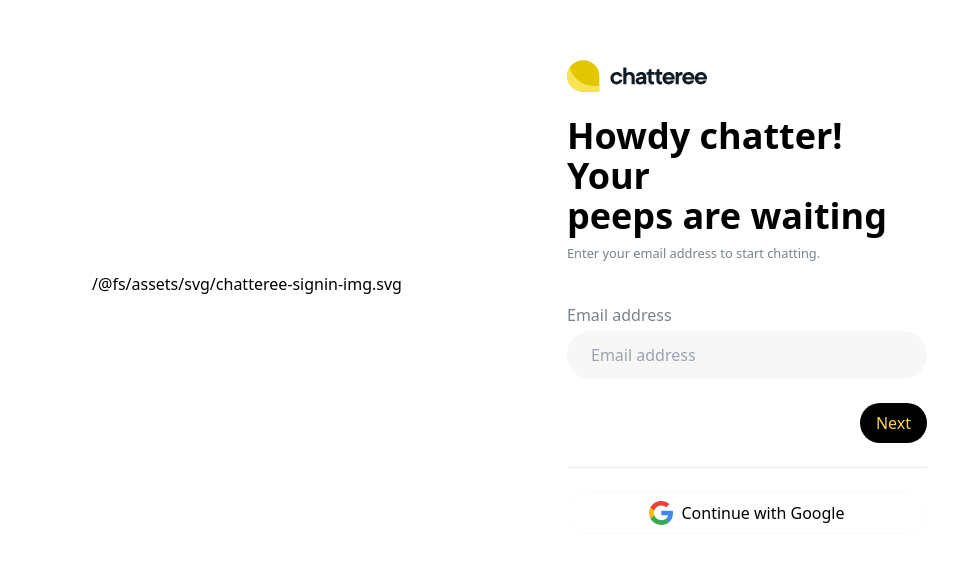
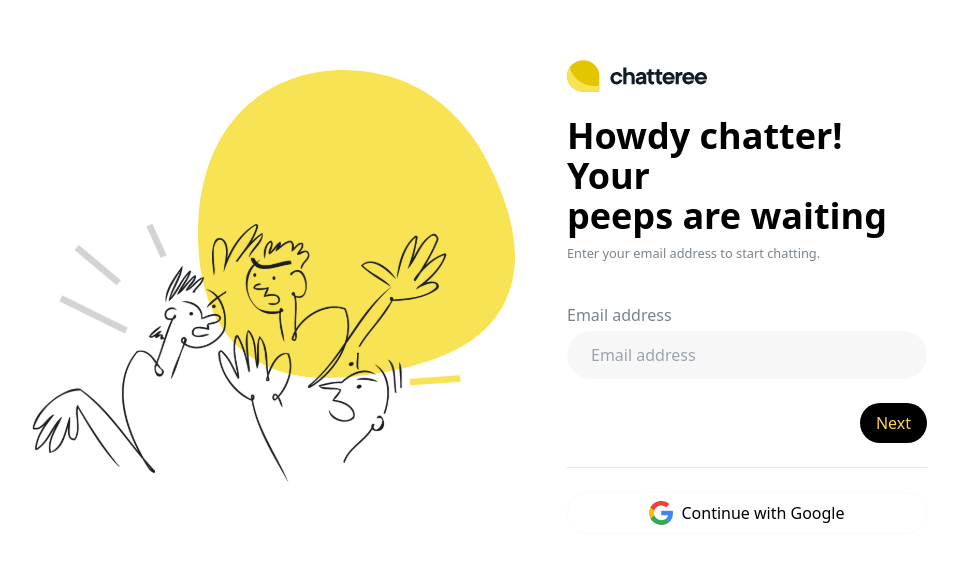
Before and after one commit to kobfolson/chat-app, a Nuxt app: page /signin in a window 1280 px wide. Shown: the part 116-680 px from the top of the page, without its empty margins (73-1031 px from the left). Built offline with nearby package versions, Linux system fonts and the light colour scheme.

Commit message:
fix: properly render signin svgs

```diff
--- a/components/Home.vue
+++ b/components/Home.vue
@@ -2,7 +2,7 @@
   <main class="flex fixed top-0 bottom-0 left-0 right-0">
     <div class="hidden lg:w-3/6 lg:flex">
       <!-- eslint-disable-next-line vue/no-v-html -->
-      <div class="block m-auto" v-html="signInImg" />
+      <div class="block m-auto" v-html="signInAlpha" />
     </div>
     <div class="w-full lg:w-auto">
       <div
@@ -11,7 +11,7 @@
         <!-- eslint-disable-next-line vue/no-v-html -->
         <div class="mb-6" v-html="chattereeLogo" />
         <!-- eslint-disable-next-line vue/no-v-html -->
-        <div class="object-contain mx-6 w-80 flex lg:hidden" v-html="signInImg" />
+        <div class="object-contain mx-6 w-80 flex lg:hidden" v-html="signInBeta" />
         <h1 class="text-base text-center mb-2 font-bold font-sans lg:text-4xl lg:text-left">
           Howdy chatter! Your
           <span class="block">peeps are waiting</span>
@@ -50,11 +50,12 @@
 <script>
 import googleIcon from "@/assets/svg/google-icon.svg?raw";
 import chattereeLogo from "@/assets/svg/chatteree-logo.svg?raw";
-import signInImg from "@/assets/svg/chatteree-signin-img.svg?raw";
+import signInAlpha from "@/assets/svg/chatteree-signin-alpha.svg?raw";
+import signInBeta from "@/assets/svg/chatteree-signin-beta.svg?raw";
 
 export default {
   data() {
-    return { googleIcon, chattereeLogo, signInImg };
+    return { googleIcon, chattereeLogo, signInAlpha, signInBeta };
   },
 };
 </script>
```
